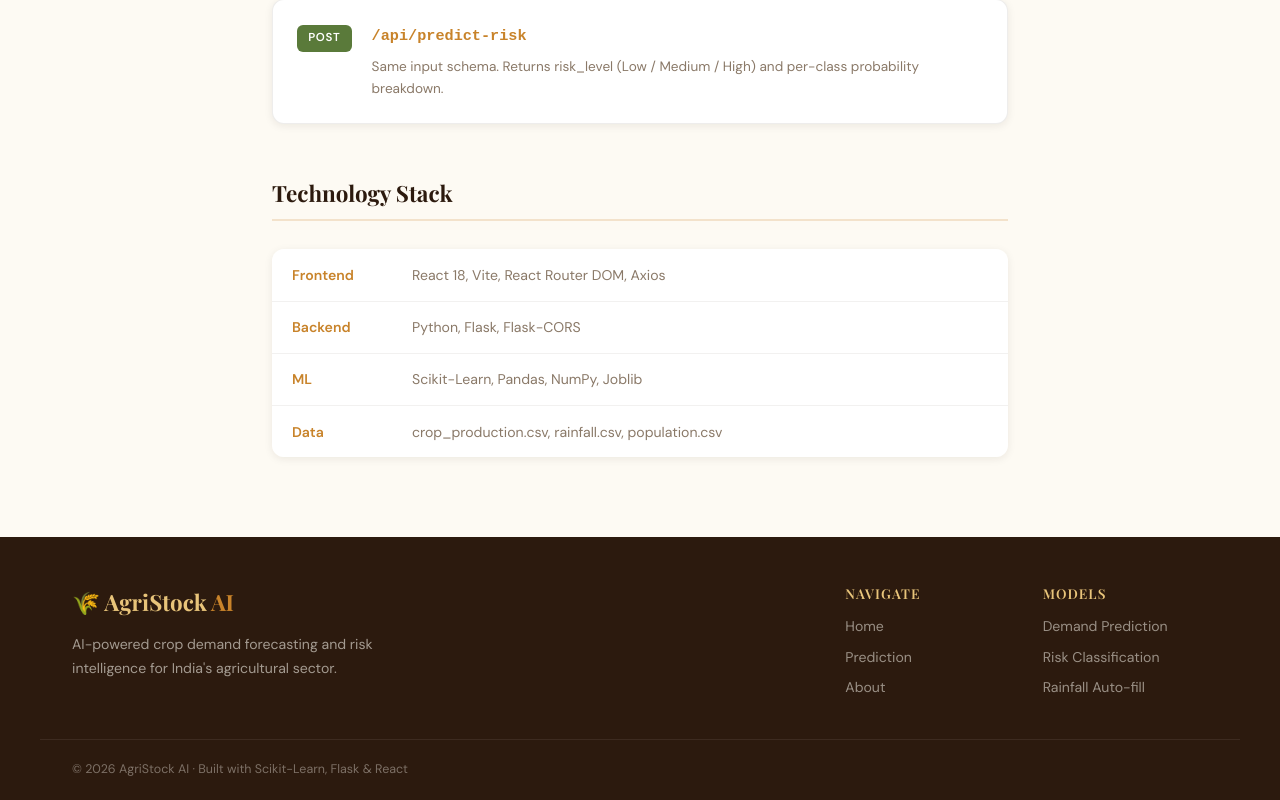
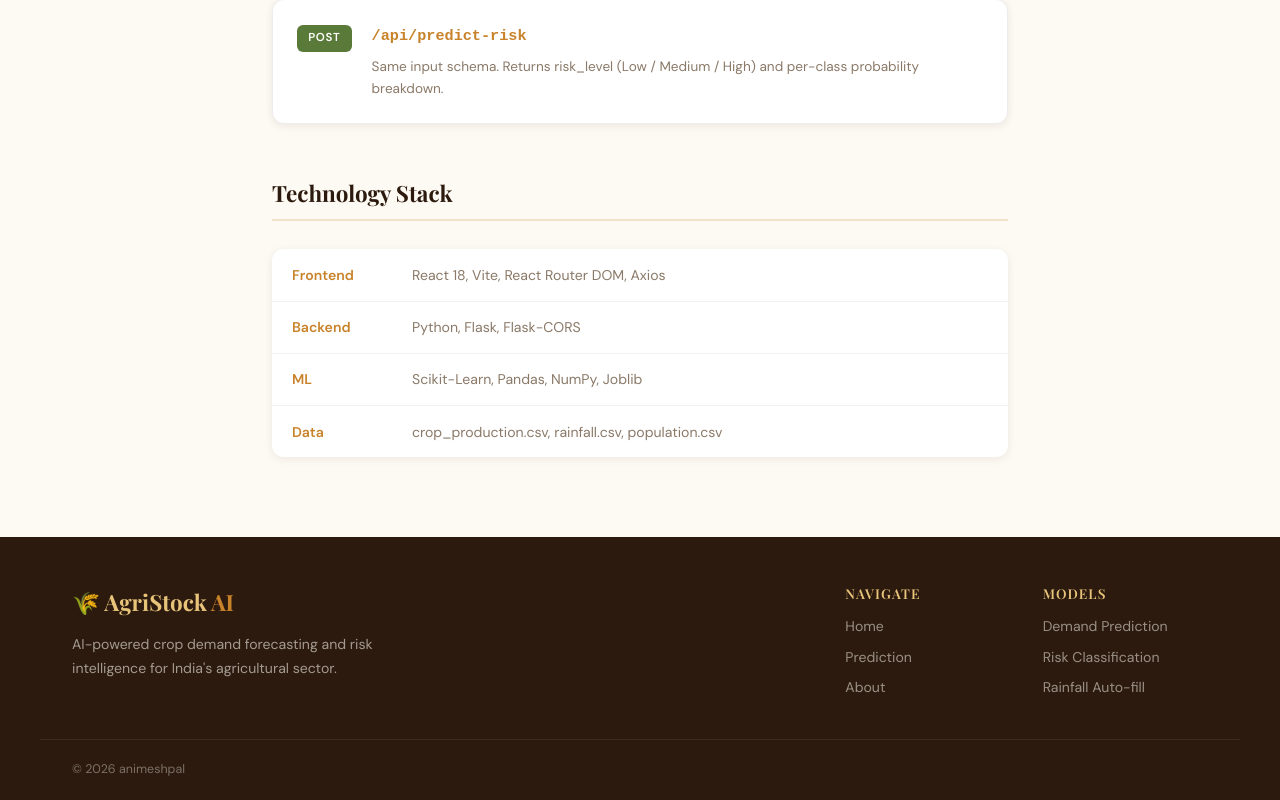
Before and after one commit to animeshpal851/AgriStockAI, a React (Vite) app in the folder frontend/: page /about in a window 1280 px wide. Shown: the part 2110-2910 px from the top of the page. Built offline with nearby package versions, Linux system fonts and the light colour scheme.

Commit message:
Update footer copyright to animeshpal

```diff
--- a/frontend/src/components/Footer.jsx
+++ b/frontend/src/components/Footer.jsx
@@ -31,7 +31,7 @@ export default function Footer() {
         </div>
       </div>
       <div className="footer__bottom">
-        <span>© {new Date().getFullYear()} AgriStock AI · Built with Scikit-Learn, Flask &amp; React</span>
+        <span>© {new Date().getFullYear()} animeshpal</span>
       </div>
     </footer>
   );
```
